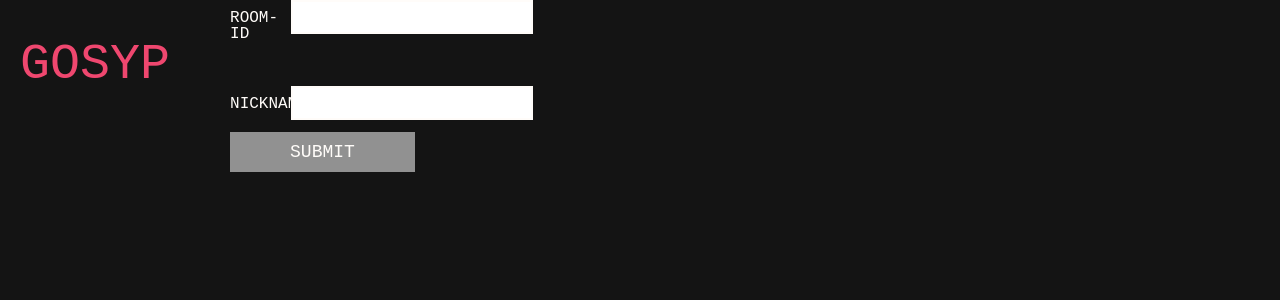
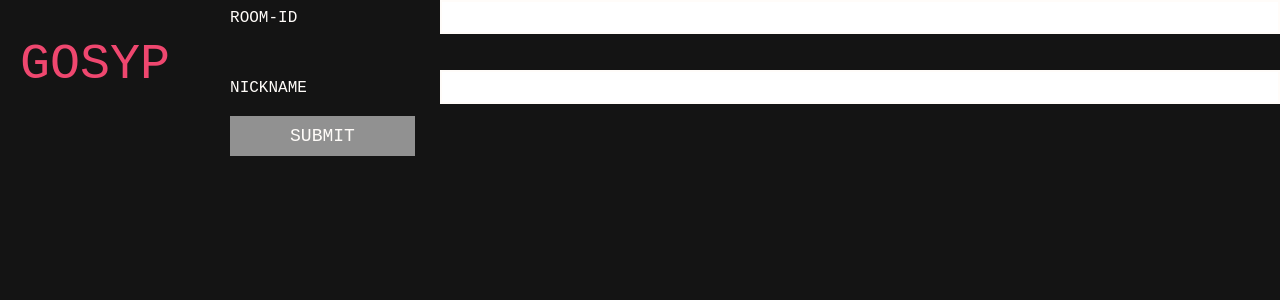
Before and after one commit to MLCochrane/gosyp, a React (Create React App) app in the folder client/: page / in a window 1280 px wide. Shown: the top 300 px of the page. Built offline with nearby package versions, Linux system fonts and the light colour scheme; no server answers; a web font is replaced by a local one.

Commit message:
Chat now filling screen correctly

```diff
--- a/client/src/scss/base/_base.scss
+++ b/client/src/scss/base/_base.scss
@@ -43,3 +43,11 @@ a {
   width: 100%;
   height: 100%;
 }
+
+.switch-wrapper {
+  flex-grow: 1;
+}
+
+.room {
+  height: 100%;
+}
--- a/client/src/view/components/lib/helpers/SwitchView.tsx
+++ b/client/src/view/components/lib/helpers/SwitchView.tsx
@@ -24,14 +24,16 @@ const SwitchView = (props : SwitchViewTypes) => {
   } = props;
 
   const enterView = (node: Element) => {
-    gsap.to(node, 0.5, { autoAlpha: 1 });
+    gsap.to(node, { autoAlpha: 1, duration: 0.5 });
   };
 
   const leaveView = (node: Element) => {
-    gsap.to(node, 0.5, { autoAlpha: 0 });
+    gsap.to(node, { autoAlpha: 0, duration: 0.5 });
   };
   return (
-    <TransitionGroup>
+    <TransitionGroup
+      className="switch-wrapper"
+    >
       {
         !trigger
           ? (
```
